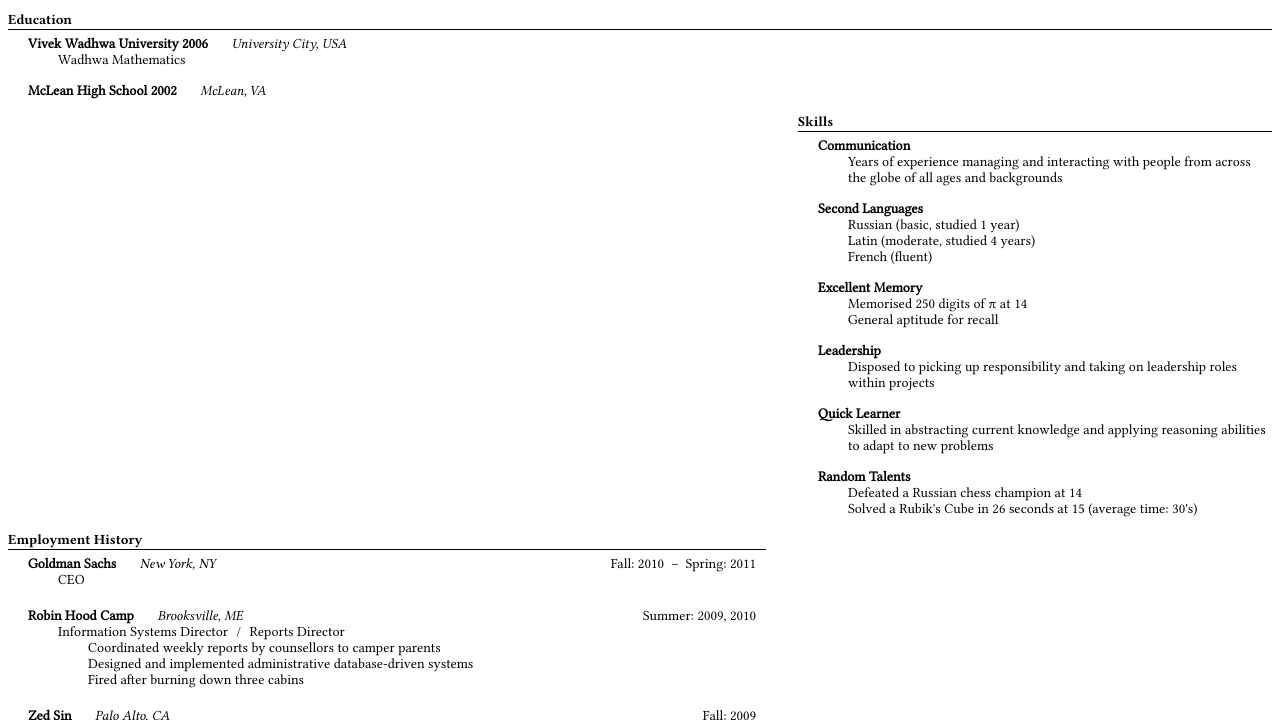
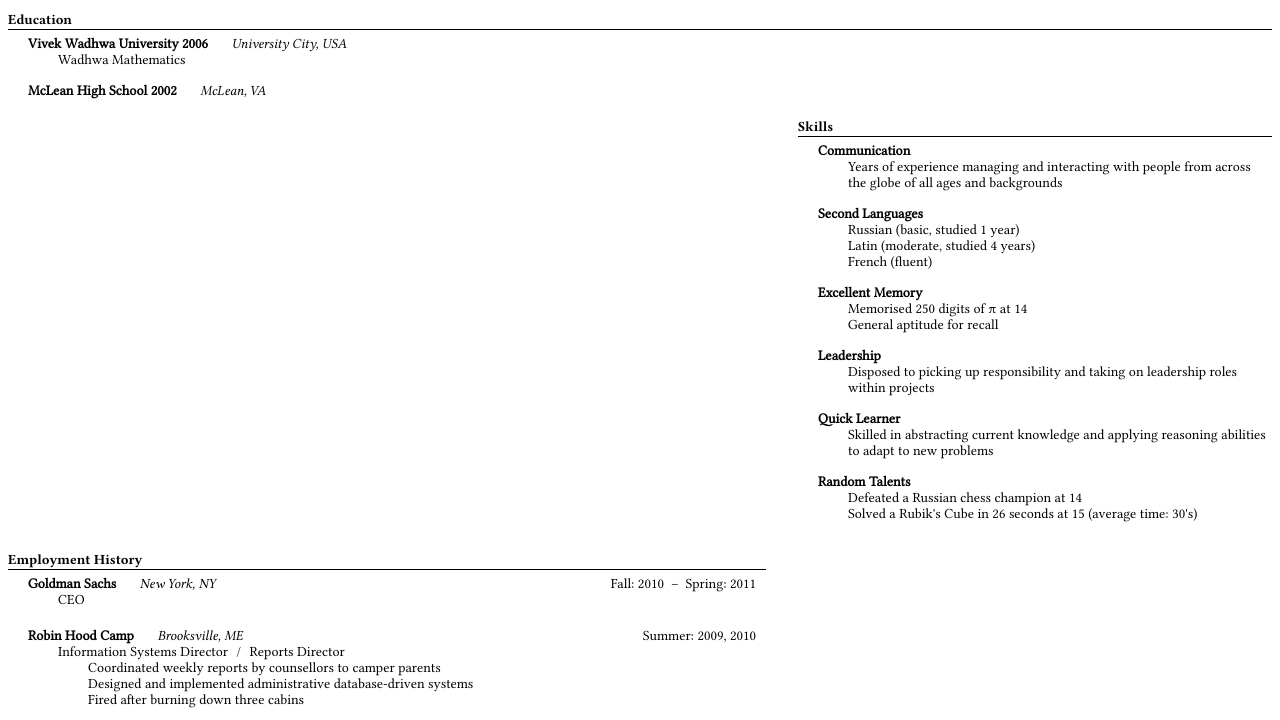
Before and after one commit to buu700/html-resume, a plain HTML site: page cv.template.html in a window 1280 px wide. Shown: the part 53-773 px from the top of the page. Drawn offline with Linux system fonts and the light colour scheme.

Commit message:
more whitespace

```diff
--- a/cv.css
+++ b/cv.css
@@ -47,19 +47,21 @@
 body > span {
 	display: block;
 	width: 100%;
-	margin-bottom: 15px;
+	margin-bottom: 20px;
 	clear: both;
 }
 
 .left {
 	float: left;
 	width: 60%;
+	margin-bottom: 30px;
 }
 
 .right {
 	float: right;
 	width: 37.5%;
 	clear: none;
+	margin-bottom: 30px;
 }
 
 
```
